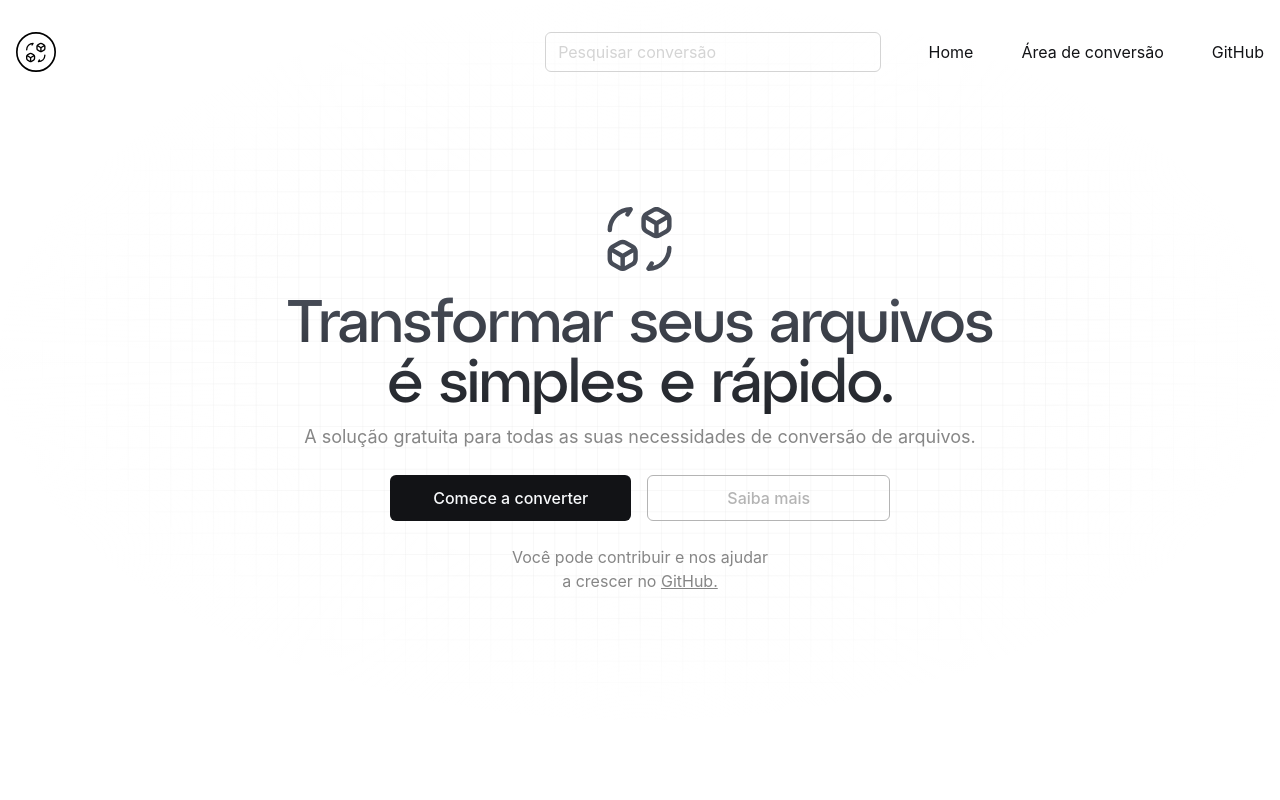
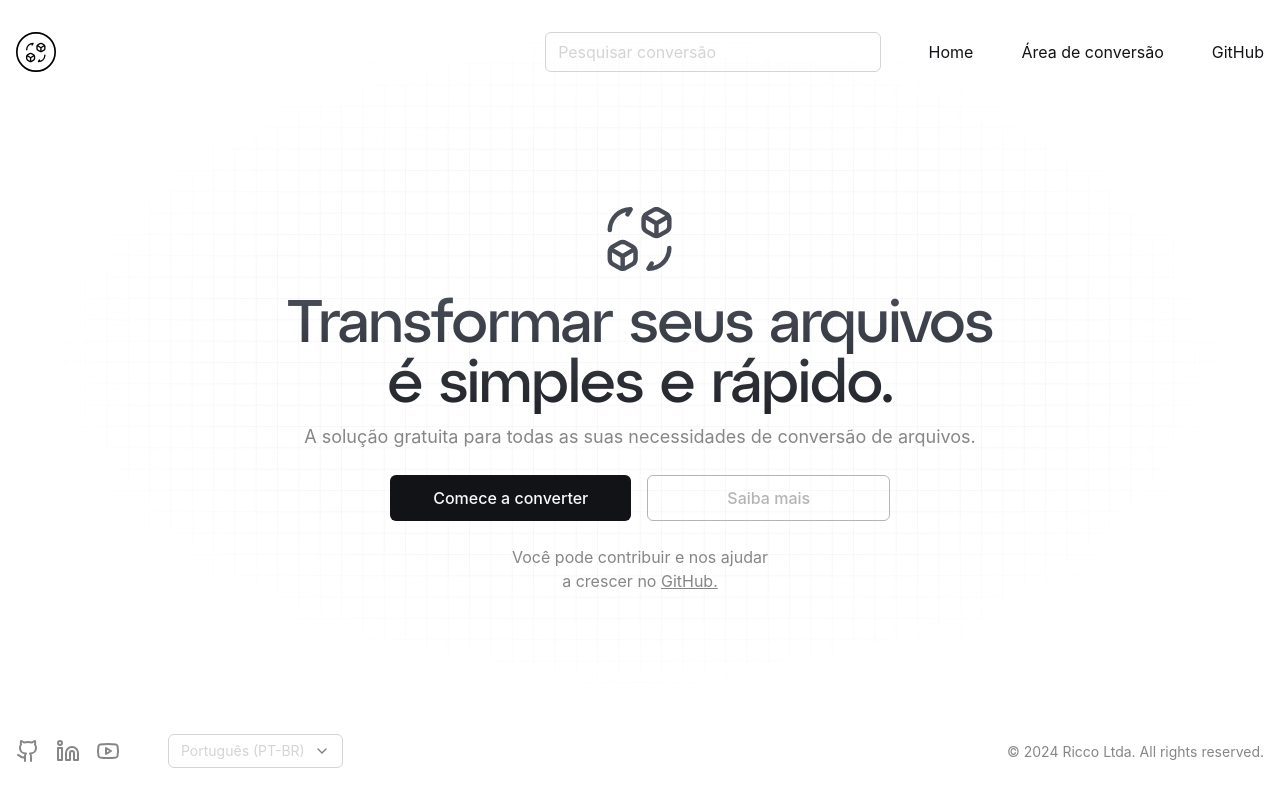
Before and after one commit to rafaeelricco/converto-app, a Next.js app: page /pt/home in a window 1280 px wide. Built offline with nearby package versions, Linux system fonts and the light colour scheme; a web font is replaced by a local one.

Commit message:
feat(footer): created intial layout to footer component

```diff
--- /dev/null
+++ b/src/components/ui/footer.tsx
@@ -0,0 +1,79 @@
+'use client'
+
+import { Select, SelectContent, SelectItem, SelectTrigger, SelectValue } from '@/components/ui/select'
+import { cn } from '@/lib/utils'
+import { general_routes } from '@/routes/general'
+import { DictionaryProps } from '@/types/dictionary'
+import { Github, Linkedin, Youtube } from 'lucide-react'
+
+import React from 'react'
+
+const Footer: React.FC<DictionaryProps> = ({ dictionary, className }: FooterProps) => {
+   const items = [
+      {
+         id: 1,
+         label: 'Home',
+         link: general_routes.home,
+         external: false
+      },
+      {
+         id: 1,
+         label: 'Área de conversão',
+         link: general_routes.converter,
+         external: false
+      },
+      {
+         id: 1,
+         label: 'GitHub',
+         link: 'https://github.com/rafaeelricco/converto-app',
+         external: true
+      }
+   ]
+
+   return (
+      <React.Fragment>
+         <nav className={cn('absolute bottom-0 z-20 mx-auto w-screen py-8', className)}>
+            <div className="container flex items-center justify-between">
+               <div className="grid grid-flow-col gap-12">
+                  <div className="grid grid-flow-col items-center gap-4">
+                     <Github className="h-6 w-6 cursor-pointer text-white-900 antialiased hover:text-black-500" />
+                     <Linkedin className="h-6 w-6 cursor-pointer text-white-900 antialiased hover:text-black-500" />
+                     <Youtube className="h-6 w-6 cursor-pointer text-white-900 antialiased hover:text-black-500" />
+                  </div>
+                  <Select>
+                     <SelectTrigger className="min-w-[175px]">
+                        <SelectValue
+                           placeholder={
+                              <React.Fragment>
+                                 <div>
+                                    <span className="font-sf-pro-display text-sm text-white-300">
+                                       Português (PT-BR)
+                                    </span>
+                                 </div>
+                              </React.Fragment>
+                           }
+                        />
+                     </SelectTrigger>
+                     <SelectContent>
+                        <SelectItem value="pt-BR">Português (PT-BR)</SelectItem>
+                        <SelectItem value="en-US">English (EN-US)</SelectItem>
+                     </SelectContent>
+                  </Select>
+               </div>
+               <div className="">
+                  <span className="font-sf-pro-display text-sm text-white-900">
+                     © 2024 Ricco Ltda. All rights reserved.
+                  </span>
+               </div>
+            </div>
+         </nav>
+      </React.Fragment>
+   )
+}
+
+type FooterProps = {
+   className?: string
+   dictionary: DictionaryProps['dictionary']
+}
+
+export { Footer }
--- a/src/components/ui/header.tsx
+++ b/src/components/ui/header.tsx
@@ -5,8 +5,8 @@ import { Input } from '@/components/ui/input'
 import { cn } from '@/lib/utils'
 import { general_routes } from '@/routes/general'
 import { DictionaryProps } from '@/types/dictionary'
+
 import Link from 'next/link'
-
 import React from 'react'
 
 const Header: React.FC<DictionaryProps> = ({ dictionary, className }: HeaderProps) => {
--- a/src/components/ui/select.tsx
+++ b/src/components/ui/select.tsx
@@ -1,8 +1,8 @@
 'use client'
 
-import * as React from 'react'
 import * as SelectPrimitive from '@radix-ui/react-select'
 import { Check, ChevronDown, ChevronUp } from 'lucide-react'
+import * as React from 'react'
 
 import { cn } from '@/lib/utils'
 
@@ -19,7 +19,7 @@ const SelectTrigger = React.forwardRef<
    <SelectPrimitive.Trigger
       ref={ref}
       className={cn(
-         'bg-white ring-offset-white flex h-10 w-full items-center justify-between rounded-md border border-slate-200 px-3 py-2 text-sm placeholder:text-slate-500 focus:outline-none focus:ring-2 focus:ring-slate-950 focus:ring-offset-2 disabled:cursor-not-allowed disabled:opacity-50 dark:border-slate-800 dark:bg-slate-950 dark:ring-offset-slate-950 dark:placeholder:text-slate-400 dark:focus:ring-slate-300 [&>span]:line-clamp-1',
+         'ring-offset-white placeholder:text-muted-foreground flex w-full items-center justify-between gap-2 rounded-md border border-white-300 bg-transparent px-3 py-1.5 text-sm placeholder:text-white-300 focus:outline-none disabled:cursor-not-allowed disabled:opacity-50 dark:border-slate-800 dark:bg-slate-950 dark:ring-offset-slate-950 dark:placeholder:text-slate-400 dark:focus:ring-slate-300 [&>span]:line-clamp-1',
          className
       )}
       {...props}
@@ -137,13 +137,13 @@ SelectSeparator.displayName = SelectPrimitive.Separator.displayName
 
 export {
    Select,
+   SelectContent,
    SelectGroup,
-   SelectValue,
+   SelectItem,
+   SelectLabel,
+   SelectScrollDownButton,
+   SelectScrollUpButton,
+   SelectSeparator,
    SelectTrigger,
-   SelectContent,
-   SelectLabel,
-   SelectItem,
-   SelectSeparator,
-   SelectScrollUpButton,
-   SelectScrollDownButton
+   SelectValue
 }
--- a/src/features/home/hero.tsx
+++ b/src/features/home/hero.tsx
@@ -2,6 +2,7 @@
 
 import { Grid, Logo } from '@/components/svgs'
 import { Button } from '@/components/ui/button'
+import { Footer } from '@/components/ui/footer'
 import { Header } from '@/components/ui/header'
 import { DictionaryProps } from '@/types/dictionary'
 
@@ -52,6 +53,7 @@ const HomeComponent: React.FC<HomeProps> = ({ dictionary }: HomeProps) => {
                </div>
             </div>
             <Grid className="absolute top-0 z-10" />
+            <Footer dictionary={dictionary} />
          </div>
       </React.Fragment>
    )
```
